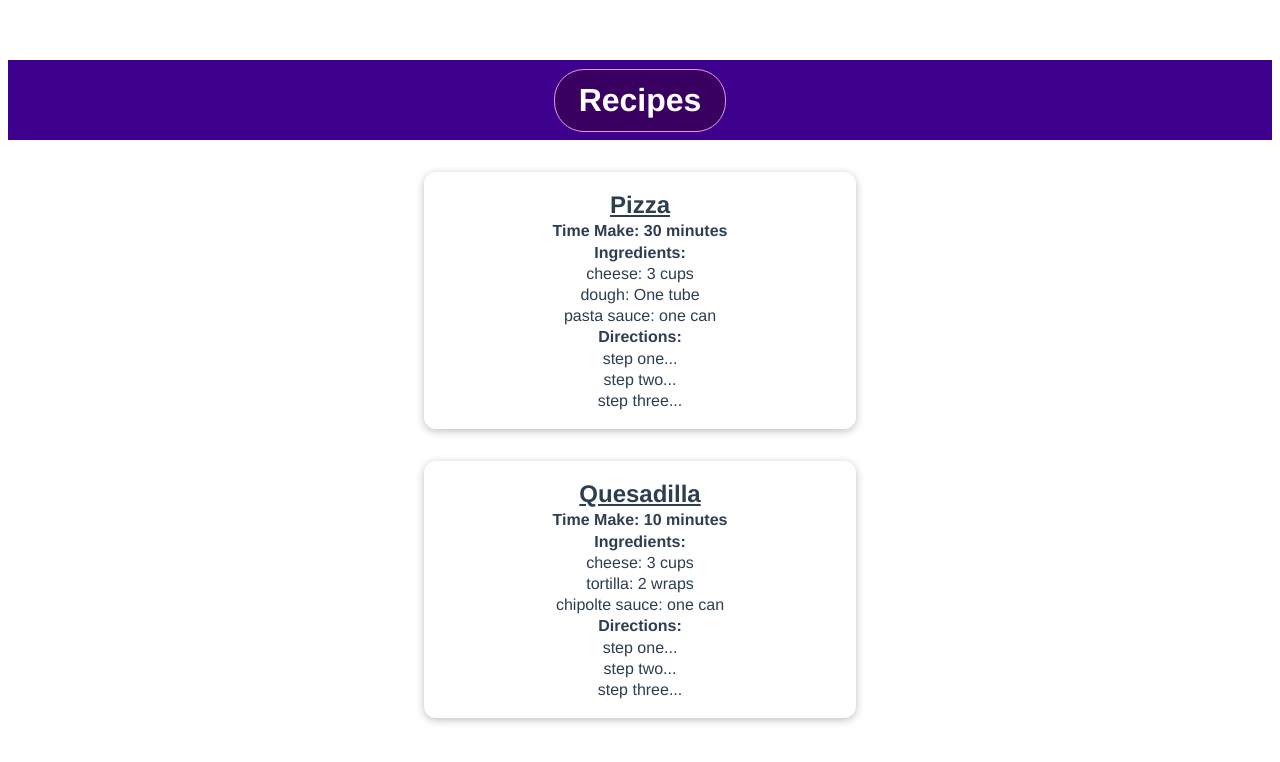
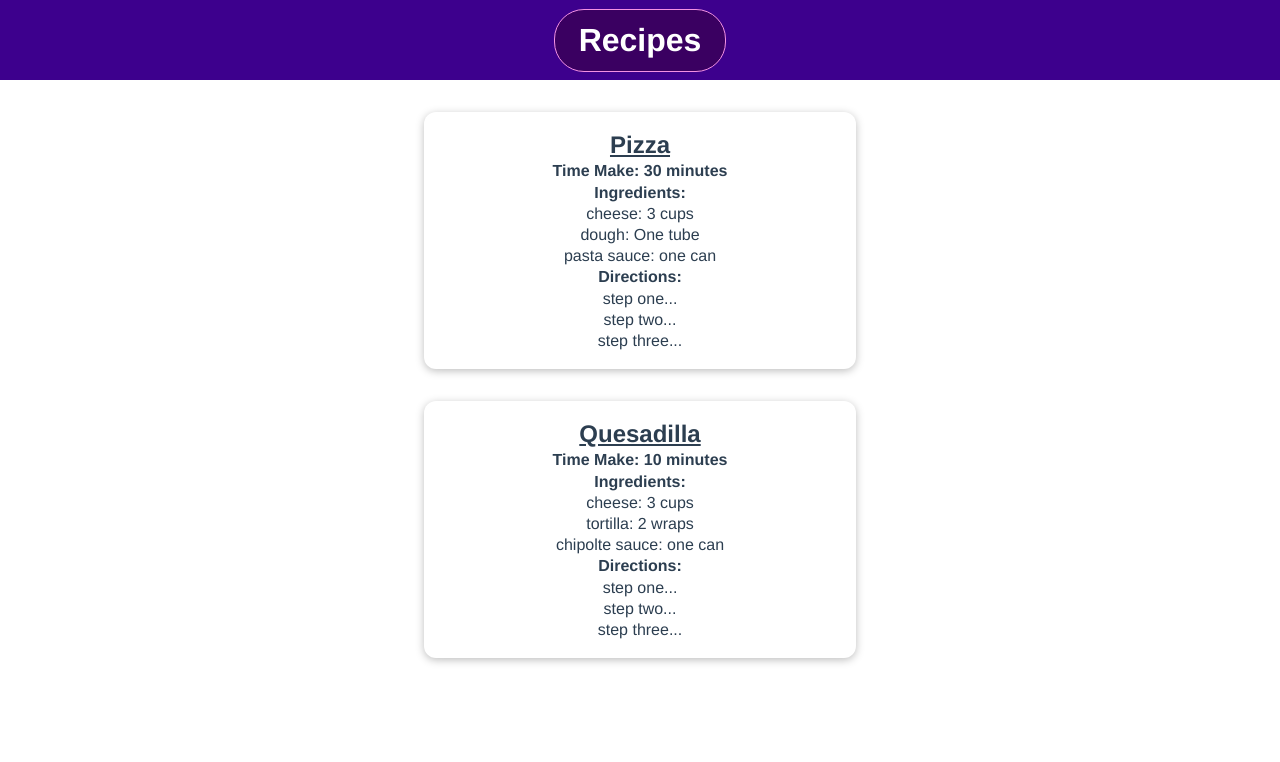
Before and after one commit to alexelmore/vue-recipes, a Vue app in the folder app/: page /recipes in a window 1280 px wide. Shown: the top 762 px of the page. Built offline with nearby package versions, Linux system fonts and the light colour scheme.

Commit message:
remove default element styles

```diff
--- a/app/src/App.vue
+++ b/app/src/App.vue
@@ -22,7 +22,6 @@ export default {
   -moz-osx-font-smoothing: grayscale;
   text-align: center;
   color: #2c3e50;
-  margin-top: 60px;
 }
 h1,
 h2,
@@ -34,4 +33,7 @@ li {
   margin: 0.2rem 0;
   padding: 0;
 }
+body {
+  margin: 0;
+}
 </style>
```
